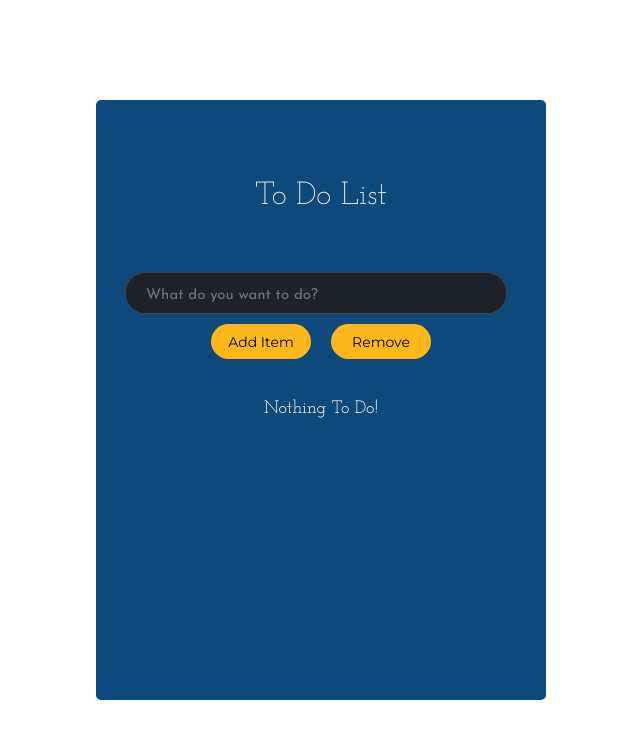
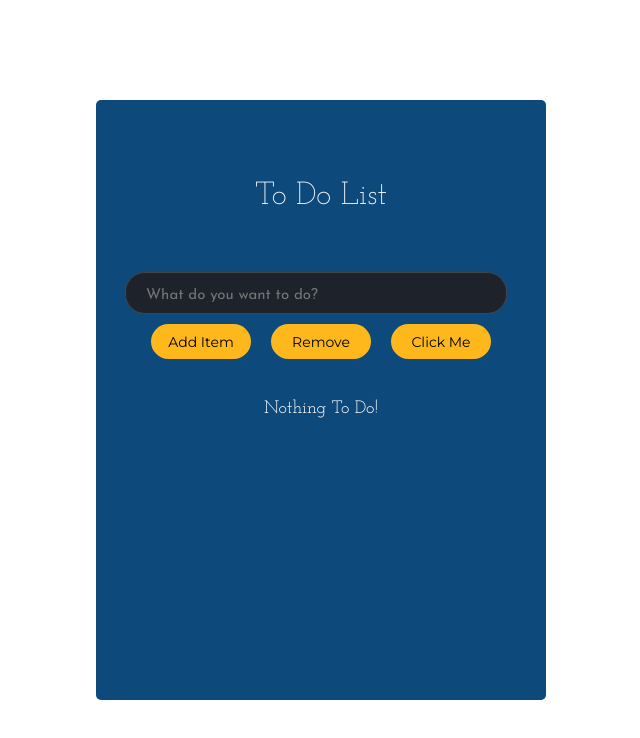
Before and after one commit to jasonceballosjr/nwmcodingchallenge, a React (Create React App) app in the folder todo/: page / in a window 1280 px wide. Shown: the top 738 px of the page, without its empty margins (319-959 px from the left). Built offline with nearby package versions, Linux system fonts and the light colour scheme.

Commit message:
Final To Do List

```diff
--- a/todo/src/App.css
+++ b/todo/src/App.css
@@ -152,6 +152,18 @@
   outline: none;
   cursor: pointer;
 }
+.funButton {
+    width: 100px;
+    height: 35px;
+    background-color: #ffb81c;
+    color: black;
+    border: none;
+    font-family: 'Montserrat', sans-serif;
+    font-size: 14px;
+    border-radius: 20px;
+    outline: none;
+    cursor: pointer;
+  }
 
 .noTask {
   color: white;
--- a/todo/src/components/ListForm.js
+++ b/todo/src/components/ListForm.js
@@ -2,7 +2,7 @@ import React, { useState, useContext, useEffect } from 'react';
 import { ToDoContext } from '../contexts/ToDoContext';
 
 const ListForm = () => {
-    const { addItem, clearList, editTask, editItem } = useContext(ToDoContext);
+    const { addItem, clearList, editTask, editItem, funItem } = useContext(ToDoContext);
     const [title, setTitle] = useState('');
 
     const handleSubmit = e => {
@@ -44,7 +44,10 @@ const ListForm = () => {
                 </button>
                 <button className="button clearButton" onClick={clearList}>
                     Remove
-        </button>
+                </button>
+                <button className="button funButton" onClick={funItem}>
+                    Click Me
+                </button>
             </div>
         </form>
     )
--- a/todo/src/contexts/ToDoContext.js
+++ b/todo/src/contexts/ToDoContext.js
@@ -26,6 +26,11 @@ const ToDoContextProvider = props => {
         setTasks([]);
     }
 
+    const funItem = title => {
+        title = "Hire Jason Ceballos";
+        setTasks([...tasks, { title, id: uuidv4() }]);
+    }
+
     const findItem = id => {
         const item = tasks.find(task => task.id === id);
 
@@ -50,7 +55,8 @@ const ToDoContextProvider = props => {
                 clearList,
                 findItem,
                 editTask,
-                editItem
+                editItem,
+                funItem
             }}
         >
             {props.children}
```
